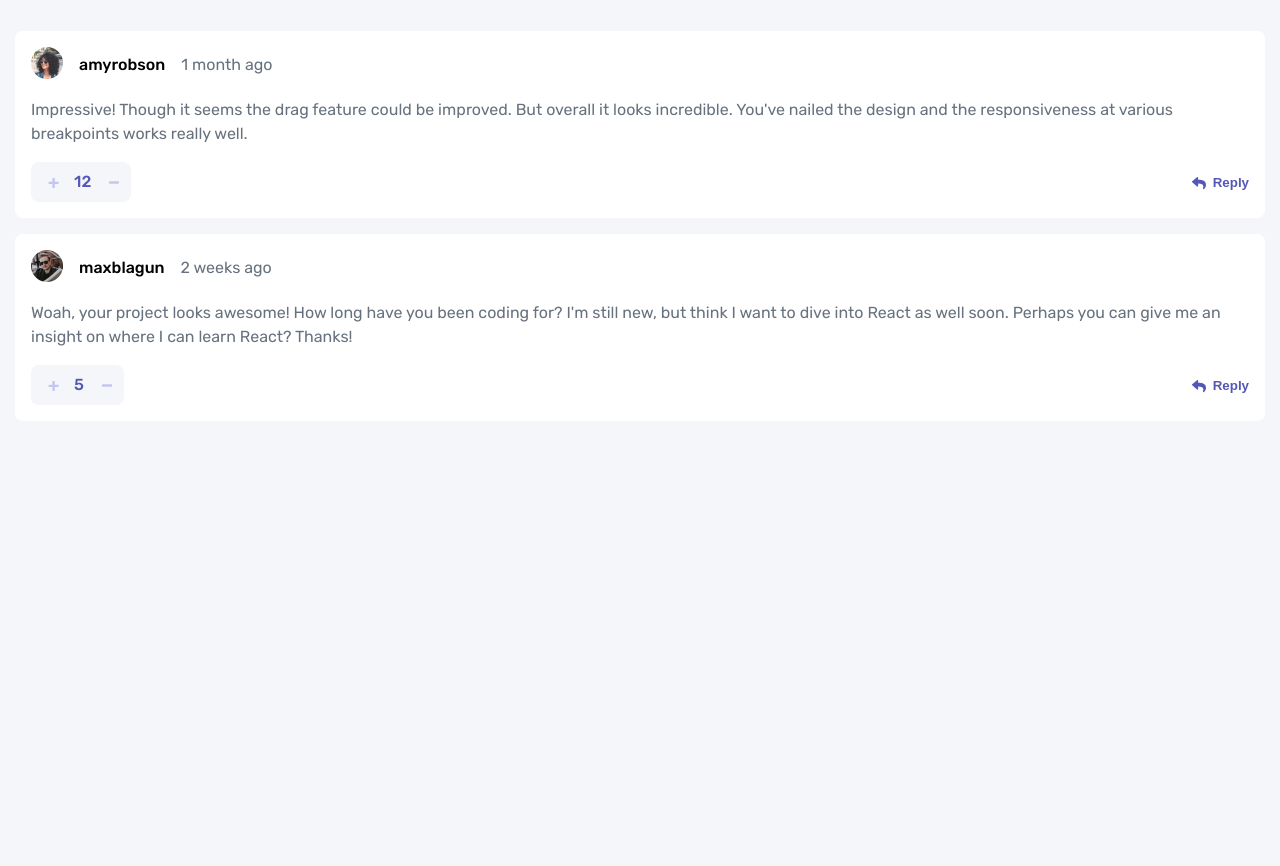
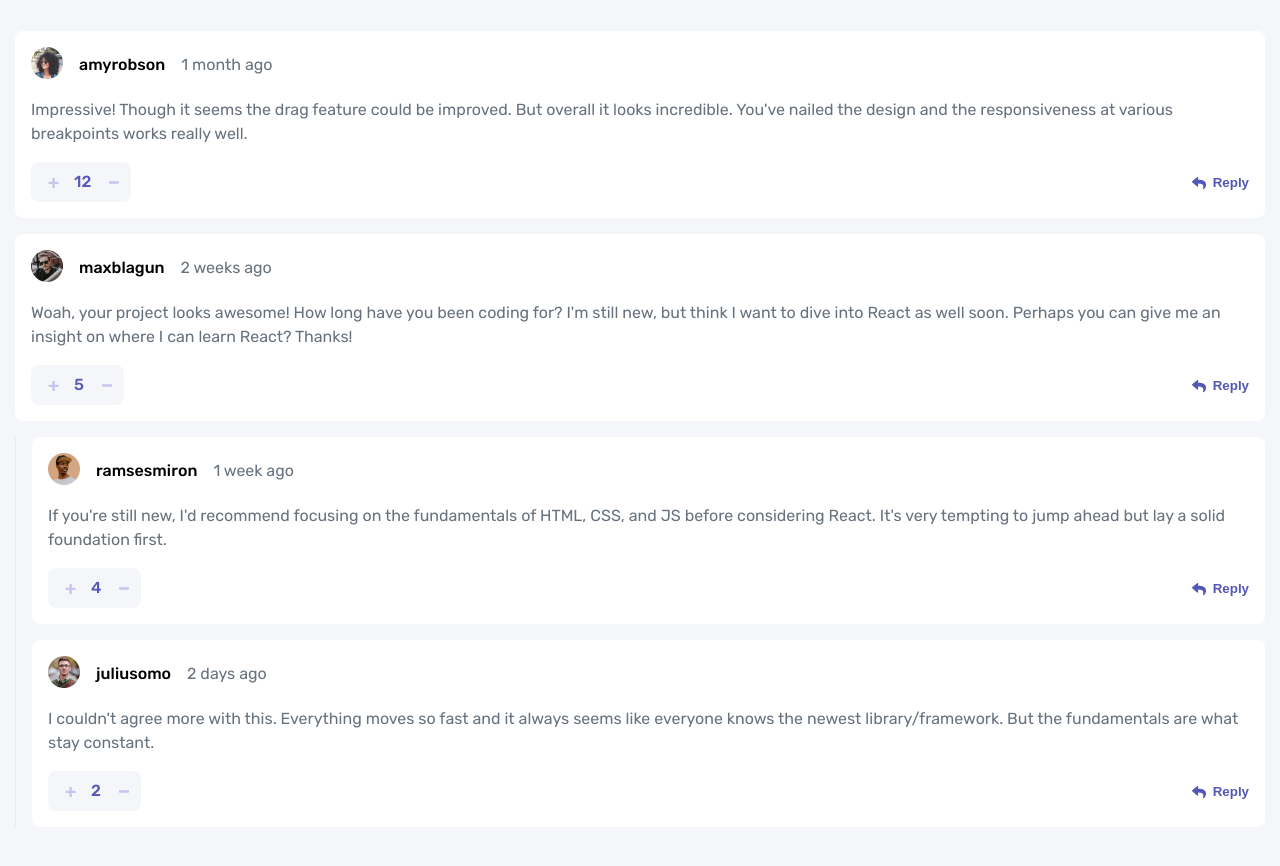
Before and after one commit to wiseman88/interactive-comments-section, a Vue app: page / in a window 1280 px wide. Shown: the top 866 px of the page. Before the commit the page ends 800 px from the top, so only its background shows below. Built offline with nearby package versions, Linux system fonts and the light colour scheme.

Commit message:
feat: add comment replies

```diff
--- a/src/components/comment/CommentList.vue
+++ b/src/components/comment/CommentList.vue
@@ -1,6 +1,11 @@
 <template>
     <div v-for="comment in data.comments" :key="comment.id">
         <Comment :comment="comment" />
+        <div class="replies-container" v-if="comment.replies.length">
+            <div v-for="reply in comment.replies" :key="reply.id">
+                <Comment :comment="reply" />
+            </div>
+        </div>
     </div>
 </template>
 
@@ -12,5 +17,8 @@ const data = useCommentStore();
 </script>
 
 <style lang="scss" scoped>
-
+.replies-container {
+    padding-left: 1rem;
+    border-left: 1px solid #E8E9ED;
+}
 </style>
```
